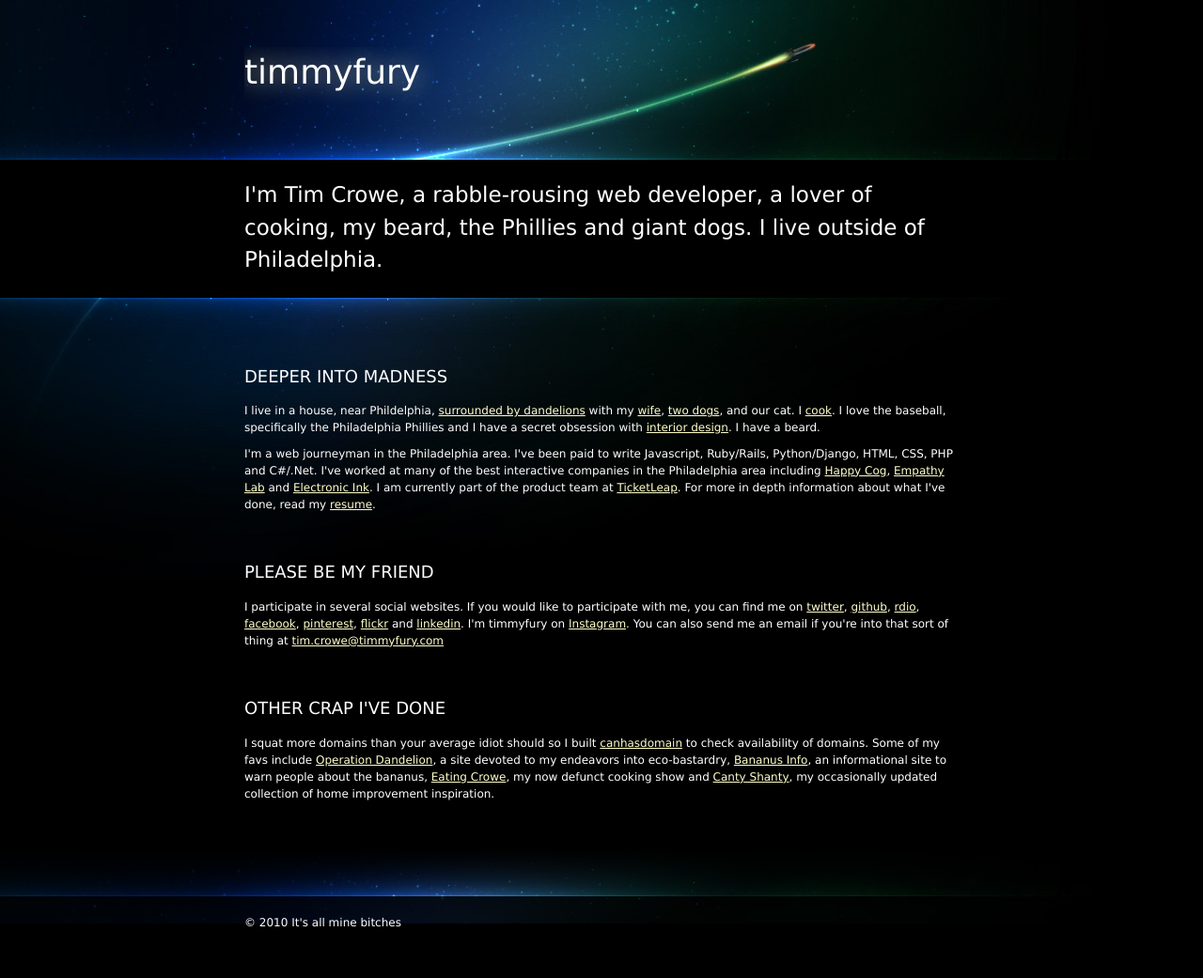
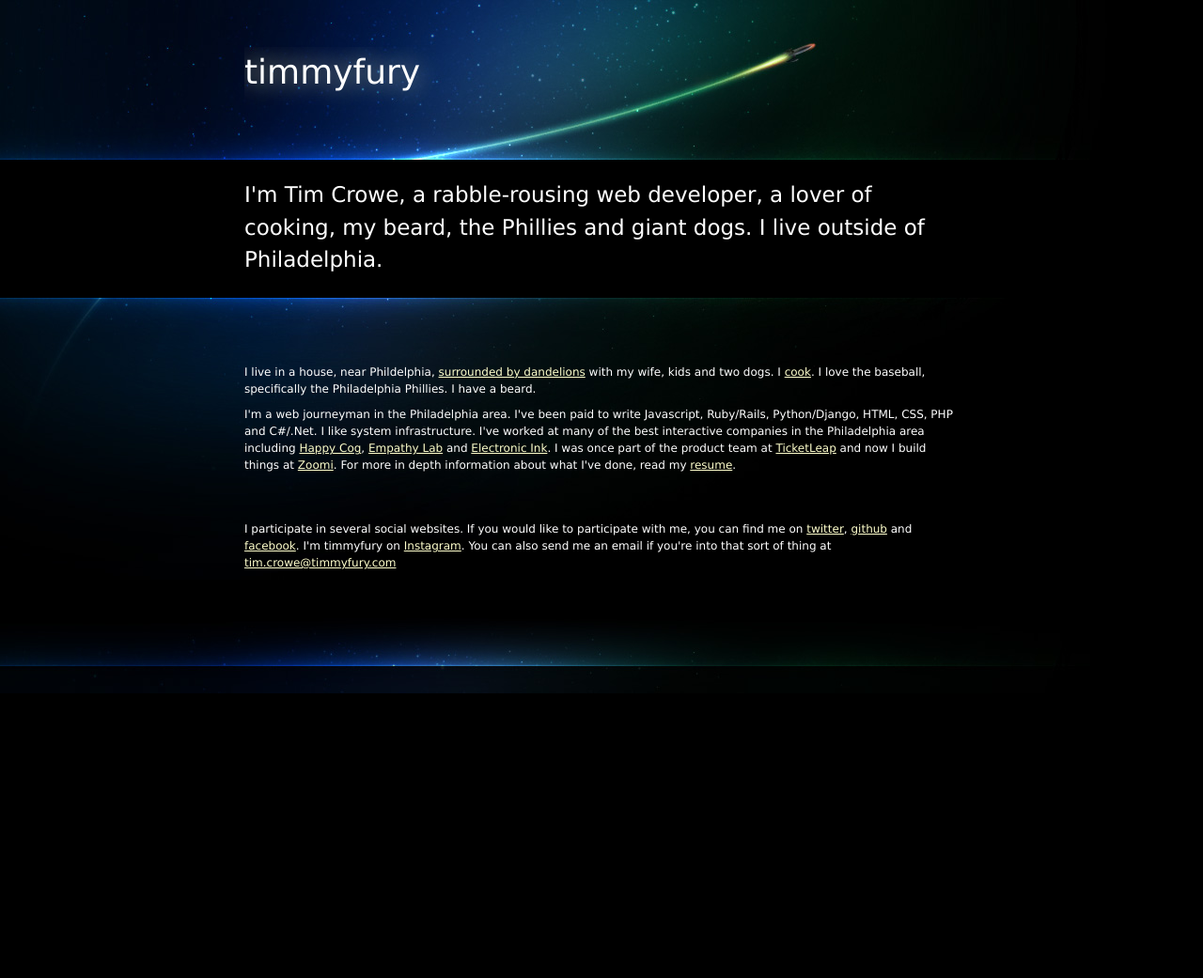
Before and after one commit to timmyfury/timmyfury.github.com, a Jekyll site: the page built from index.html, in a window 1280 px wide. Shown: the whole page at 94% size. Built offline with Jekyll 4.4.1, drawn with Linux system fonts in a browser that asks for light colours; after the commit the page ends 900 px from its top, so only the background shows below that.

Commit message:
updating this page because it was REALLY out of date

```diff
--- a/_config.yml
+++ b/_config.yml
@@ -1 +1,3 @@
 permalink: /:categories/:title.html
+exclude:
+    - _posts/veryraw
--- a/_layouts/default.html
+++ b/_layouts/default.html
@@ -41,7 +41,7 @@
 
     <div id="footer">
         <div class="section">
-			<p>&copy; 2010 It's all mine bitches</p>
+
         </div>
     </div>
 
--- a/index.html
+++ b/index.html
@@ -4,17 +4,12 @@ summary: I'm Tim Crowe, a rabble-rousing web developer, a lover of cooking, my b
 ---
 
 <div class="section" id="deeper-into-madness">
-	<h3>Deeper Into Madness</h3>
-	<p>I live in a house, near Phildelphia, <a href="http://operationdandelion.com">surrounded by dandelions</a> with my <a href="http://fortfitness.info">wife</a>, <a href="http://twogiantretards.com/">two dogs</a>, and our cat. I <a href="http://eatingcrowe.com">cook</a>. I love the baseball, specifically the Philadelphia Phillies and I have a secret obsession with <a href="http://cantyshanty.com">interior design</a>. I have a beard.</p>
-	<p>I'm a web journeyman in the Philadelphia area. I've been paid to write Javascript, Ruby/Rails, Python/Django, HTML, CSS, PHP and C#/.Net. I've worked at many of the best interactive companies in the Philadelphia area including <a href="http://happycog.com">Happy Cog</a>, <a href="http://www.empathylab.com/">Empathy Lab</a> and <a href="http://electronicink.com/">Electronic Ink</a>. I am currently part of the product team at <a href="http://www.ticketleap.com/">TicketLeap</a>. For more in depth information about what I've done, read my <a href="http://timmyfury.com/resume">resume</a>.</p>
+    <!-- <h3>Deeper Into Madness</h3> -->
+    <p>I live in a house, near Phildelphia, <a href="http://operationdandelion.com">surrounded by dandelions</a> with my wife, kids and two dogs. I <a href="http://eatingcrowe.com">cook</a>. I love the baseball, specifically the Philadelphia Phillies. I have a beard.</p>
+    <p>I'm a web journeyman in the Philadelphia area. I've been paid to write Javascript, Ruby/Rails, Python/Django, HTML, CSS, PHP and C#/.Net. I like system infrastructure. I've worked at many of the best interactive companies in the Philadelphia area including <a href="http://happycog.com">Happy Cog</a>, <a href="http://www.empathylab.com/">Empathy Lab</a> and <a href="http://electronicink.com/">Electronic Ink</a>. I was once part of the product team at <a href="http://www.ticketleap.com/">TicketLeap</a> and now I build things at <a href="http://zoomiinc.com/">Zoomi</a>. For more in depth information about what I've done, read my <a href="http://timmyfury.com/resume">resume</a>.</p>
 </div>
 
 <div class="section" id="social-media">
-	<h3>Please Be My Friend</h3>
-	<p>I participate in several social websites. If you would like to participate with me, you can find me on <a href="http://twitter.com/timmyfury">twitter</a>, <a href="http://github.com/timmyfury">github</a>, <a href="http://www.rdio.com/people/timmyfury/">rdio</a>, <a href="http://www.facebook.com/timmyfury">facebook</a>, <a href="http://pinterest.com/timmyfury/">pinterest</a>, <a href="http://www.flickr.com/people/timmyfury">flickr</a> and <a href="http://www.linkedin.com/in/timmyfury">linkedin</a>. I'm timmyfury on <a href="http://instagram.com/">Instagram</a>. You can also send me an email if you're into that sort of thing at <a href="mailto:tim.crowe@timmyfury.com">tim.crowe@timmyfury.com</a></p>
+    <!-- <h3>Please Be My Friend</h3> -->
+    <p>I participate in several social websites. If you would like to participate with me, you can find me on <a href="http://twitter.com/timmyfury">twitter</a>, <a href="http://github.com/timmyfury">github</a> and <a href="http://www.facebook.com/timmyfury">facebook</a>. I'm timmyfury on <a href="http://instagram.com/">Instagram</a>. You can also send me an email if you're into that sort of thing at <a href="mailto:tim.crowe@timmyfury.com">tim.crowe@timmyfury.com</a></p>
 </div>
-
-<div class="section" id="other-crap">
-	<h3>Other Crap I've Done</h3>
-	<p>I squat more domains than your average idiot should so I built <a href="http://canhasdomain.com/">canhasdomain</a> to check availability of domains. Some of my favs include <a href="http://operationdandelion.com">Operation Dandelion</a>, a site devoted to my endeavors into eco-bastardry, <a href="http://bananusinfo.info">Bananus Info</a>, an informational site to warn people about the bananus, <a href="http://eatingcrowe.com">Eating Crowe</a>, my now defunct cooking show and <a href="http://cantyshanty.com">Canty Shanty</a>, my occasionally updated collection of home improvement inspiration.</p>
-</div>
```
Also changed, not shown: Gemfile (added, +24 -0 lines), Gemfile.lock (added). Lines whose indentation alone changed are shown as unchanged.
